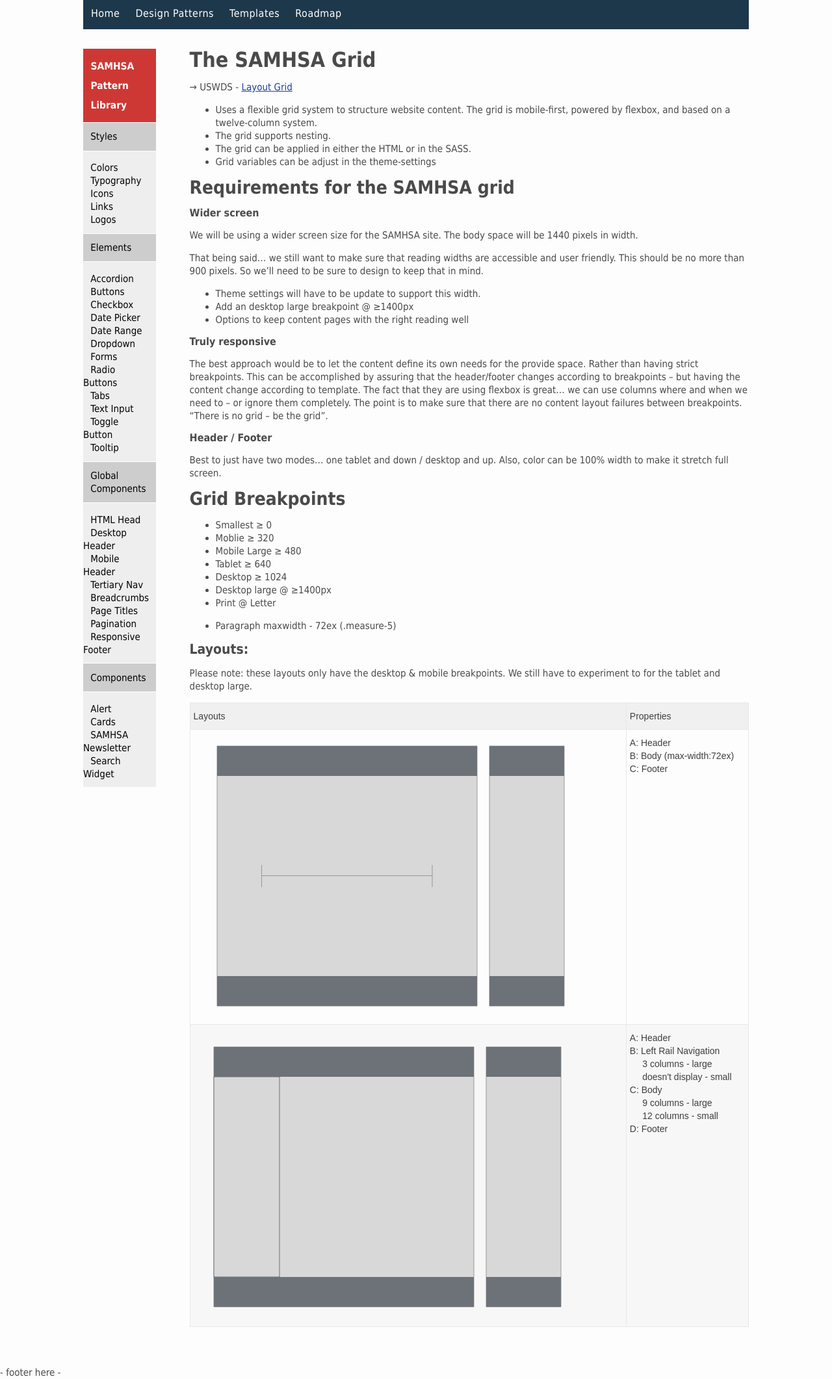
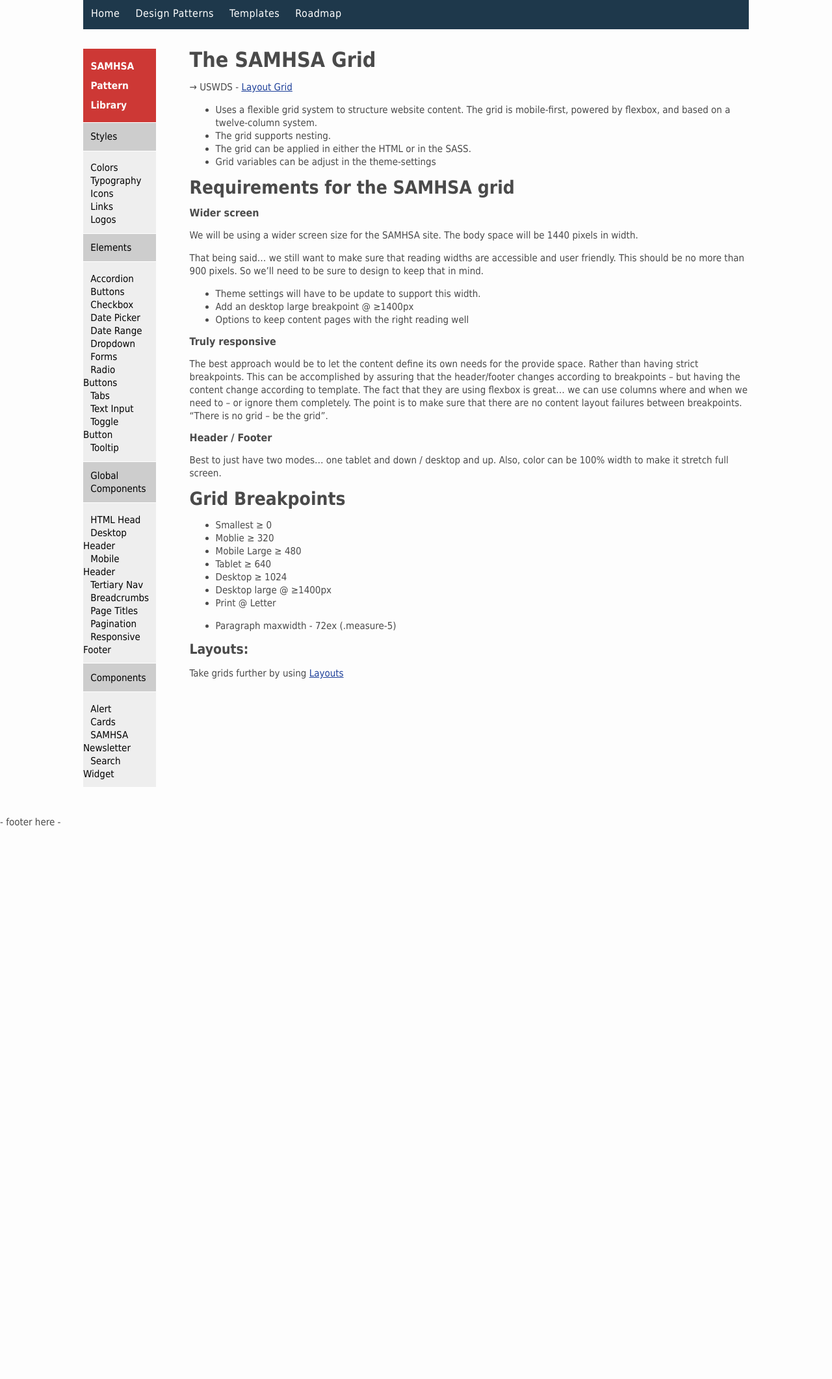
Before and after one commit to ux-at-icfnext/samhsa-v4, a Jekyll site: the page built from docs/pages/grid/grids.md, in a window 1280 px wide. Shown: the whole page at 65% size. Built offline with Jekyll 4.4.1, drawn with Linux system fonts in a browser that asks for light colours; nearby versions of some CDN libraries; after the commit the page ends 1275 px from its top, so only the background shows below that.

Commit message:
added page layouts

```diff
--- a/docs/pages/grid/grids.md
+++ b/docs/pages/grid/grids.md
@@ -42,31 +42,4 @@ Also, color can be 100% width to make it stretch full screen.
 
 
 ### Layouts:
-Please note: these layouts only have the desktop & mobile breakpoints. We still have to experiment to for the tablet and desktop large.
-
-<style type="text/css">
-.tg  {border-collapse:collapse;border-spacing:0;}
-.tg td{border-color:black;border-style:solid;border-width:1px;font-family:Arial, sans-serif;font-size:14px;
-  overflow:hidden;padding:10px 5px;word-break:normal;}
-.tg th{border-color:black;border-style:solid;border-width:1px;font-family:Arial, sans-serif;font-size:14px;
-  font-weight:normal;overflow:hidden;padding:10px 5px;word-break:normal;}
-.tg .tg-0pky{border-color:inherit;text-align:left;vertical-align:top}
-</style>
-<table class="tg">
-<thead>
-  <tr>
-    <th class="tg-0pky">Layouts</th>
-    <th class="tg-0pky">Properties</th>
-  </tr>
-</thead>
-<tbody>
-  <tr>
-    <td class="tg-0pky"><img src="../assets/img/grid/full-width.png"></td>
-    <td class="tg-0pky">A: Header<br>B: Body (max-width:72ex)<br>C: Footer</td>
-  </tr>
-  <tr>
-    <td class="tg-0pky"><img src="../assets/img/grid/left-rail-1.png"></td>
-    <td class="tg-0pky">A: Header<br>B: Left Rail Navigation<br>&nbsp;&nbsp;&nbsp;&nbsp;&nbsp;3 columns - large<br>&nbsp;&nbsp;&nbsp;&nbsp;&nbsp;doesn't display - small<br>C: Body<br>&nbsp;&nbsp;&nbsp;&nbsp;&nbsp;9 columns - large<br>&nbsp;&nbsp;&nbsp;&nbsp;&nbsp;12 columns - small<br>D: Footer<br> </td>
-  </tr>
-</tbody>
-</table>
+Take grids further by using [Layouts]({{ site.url }}/layouts)
```
Also changed, not shown: docs/pages/grid/layouts.md (added, +86 -0 lines), docs/pages/templates/resource-center/resource-center-detail.md (+1 -1 lines), docs/pages/templates/resource-center/resource-center.md (+1 -1 lines), docs/assets/img/grid/1.png (added), docs/assets/img/grid/2.png (added), docs/assets/img/grid/3.png (added), docs/assets/img/grid/4.png (added), docs/assets/img/grid/5.png (added), docs/assets/img/grid/6.png (added).
